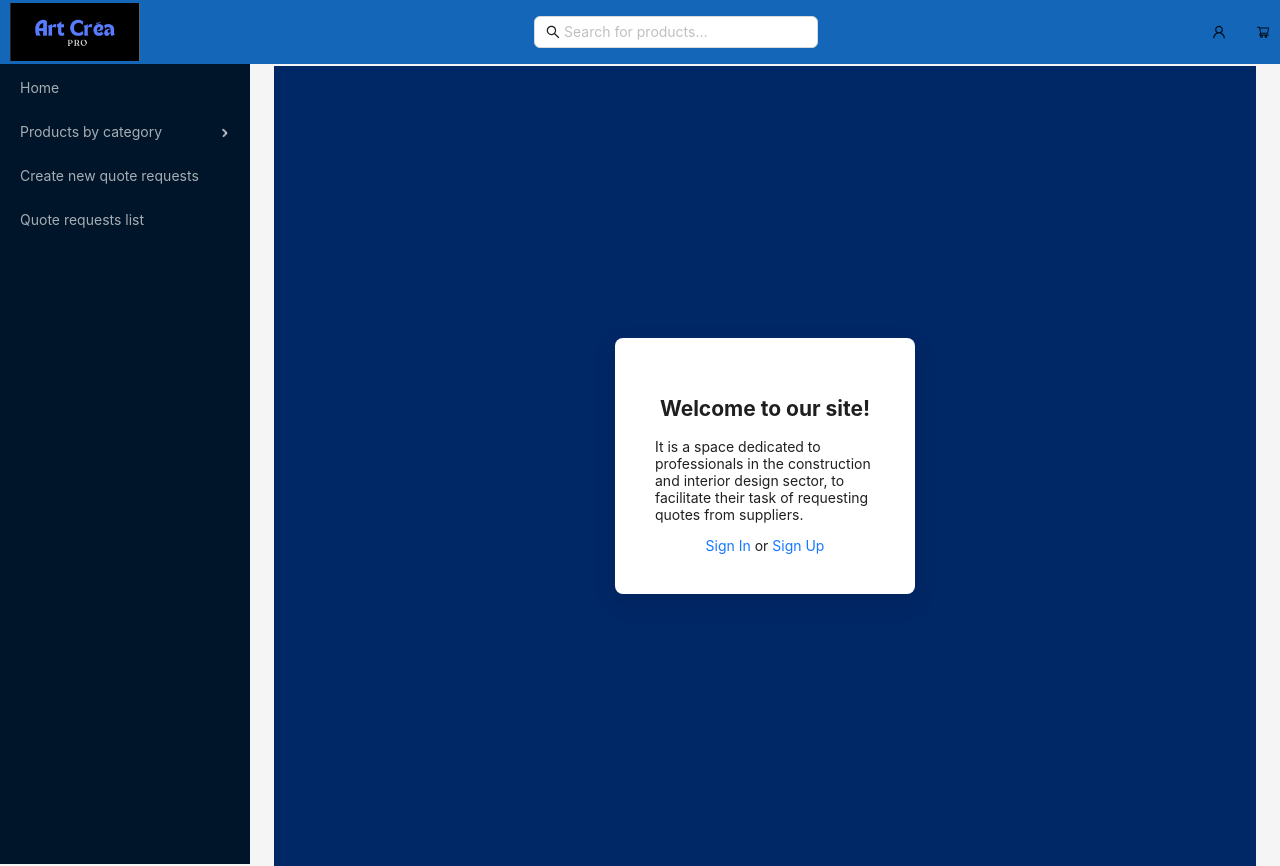
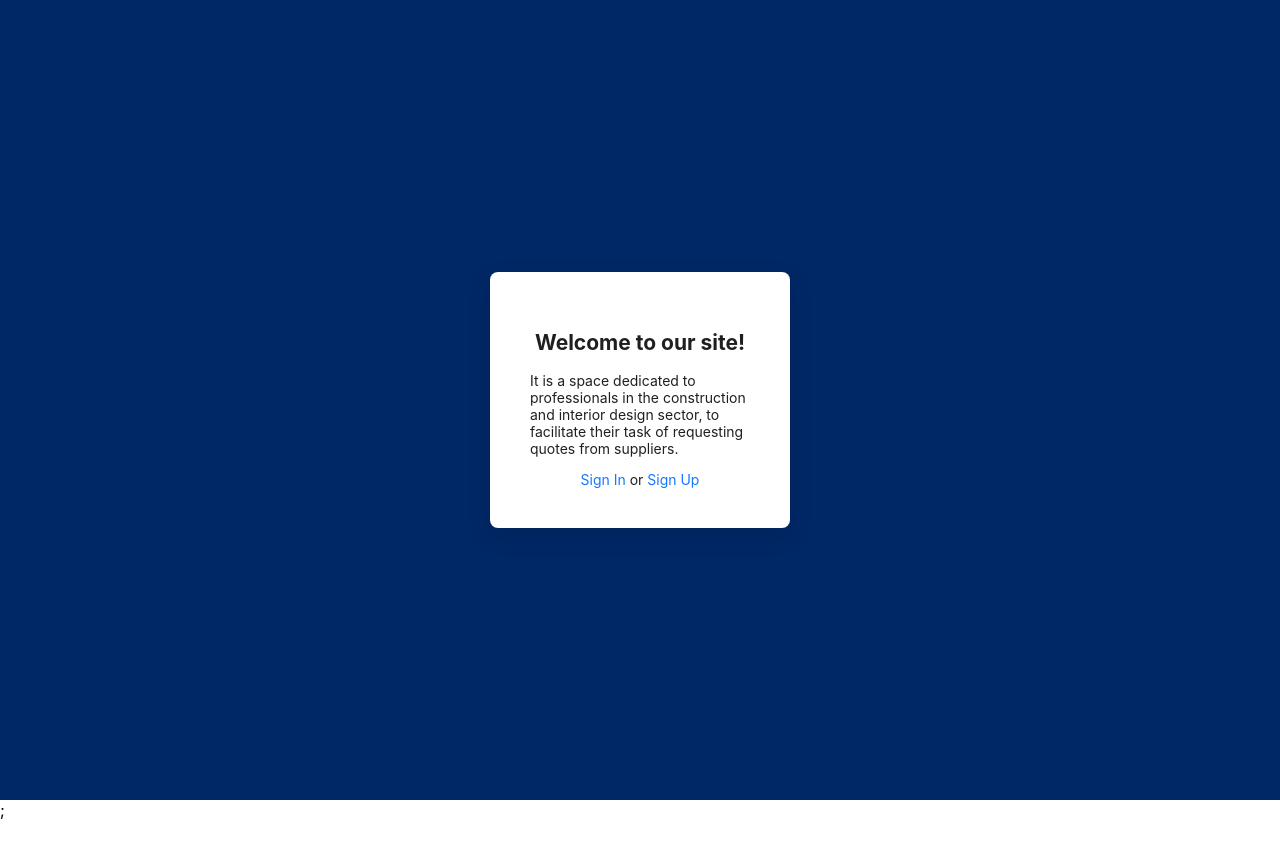
Before and after one commit to Sarrabah/RNCP_Project, a React (Create React App) app in the folder frontend/: page / in a window 1280 px wide. After the commit the page ends 820 px from the top, so only its background shows below. Built offline with nearby package versions, Linux system fonts and the light colour scheme.

Commit message:
fix: Display header and sidebar not for all url's

```diff
--- a/frontend/src/App.tsx
+++ b/frontend/src/App.tsx
@@ -1,8 +1,13 @@
 import React from 'react';
 import AppRoutes from './routes/AppRoutes';
+import { BrowserRouter as Router } from 'react-router-dom';
 
 function App() {
-  return <AppRoutes />;
+  return (
+    <Router>
+      <AppRoutes />;
+    </Router>
+  );
 }
 
 export default App;
--- a/frontend/src/routes/AppRoutes.tsx
+++ b/frontend/src/routes/AppRoutes.tsx
@@ -1,5 +1,5 @@
 import React from 'react';
-import { BrowserRouter as Router, Route, Routes } from 'react-router-dom';
+import { Route, Routes, useLocation } from 'react-router-dom';
 import Login from '../pages/LoginPage';
 import Register from '../pages/RegisterPage';
 import Homepage from '../pages/HomePage';
@@ -10,13 +10,16 @@ import Sidebar from '../components/SideBar';
 
 const { Content } = Layout;
 const AppRoutes = () => {
+  const location = useLocation();
+  const hideLayoutPaths = ['/login', '/register', '/'];
+  const hideLayout = hideLayoutPaths.includes(location.pathname);
+
   return (
-    <Router>
     <Layout>
-        <NavBar />
+      {hideLayout == false && <NavBar />}
       <Layout>
-          <Sidebar />
-          <Content style={{ marginTop: '2px', padding: '0 24px' }}>
+        {hideLayout == false && <Sidebar />}
+        <Content>
           <Routes>
             <Route path="/login" element={<Login />} />
             <Route path="/register" element={<Register />} />
@@ -26,7 +29,6 @@ const AppRoutes = () => {
         </Content>
       </Layout>
     </Layout>
-    </Router>
   );
 };
 
```
Lines whose indentation alone changed are shown as unchanged.
